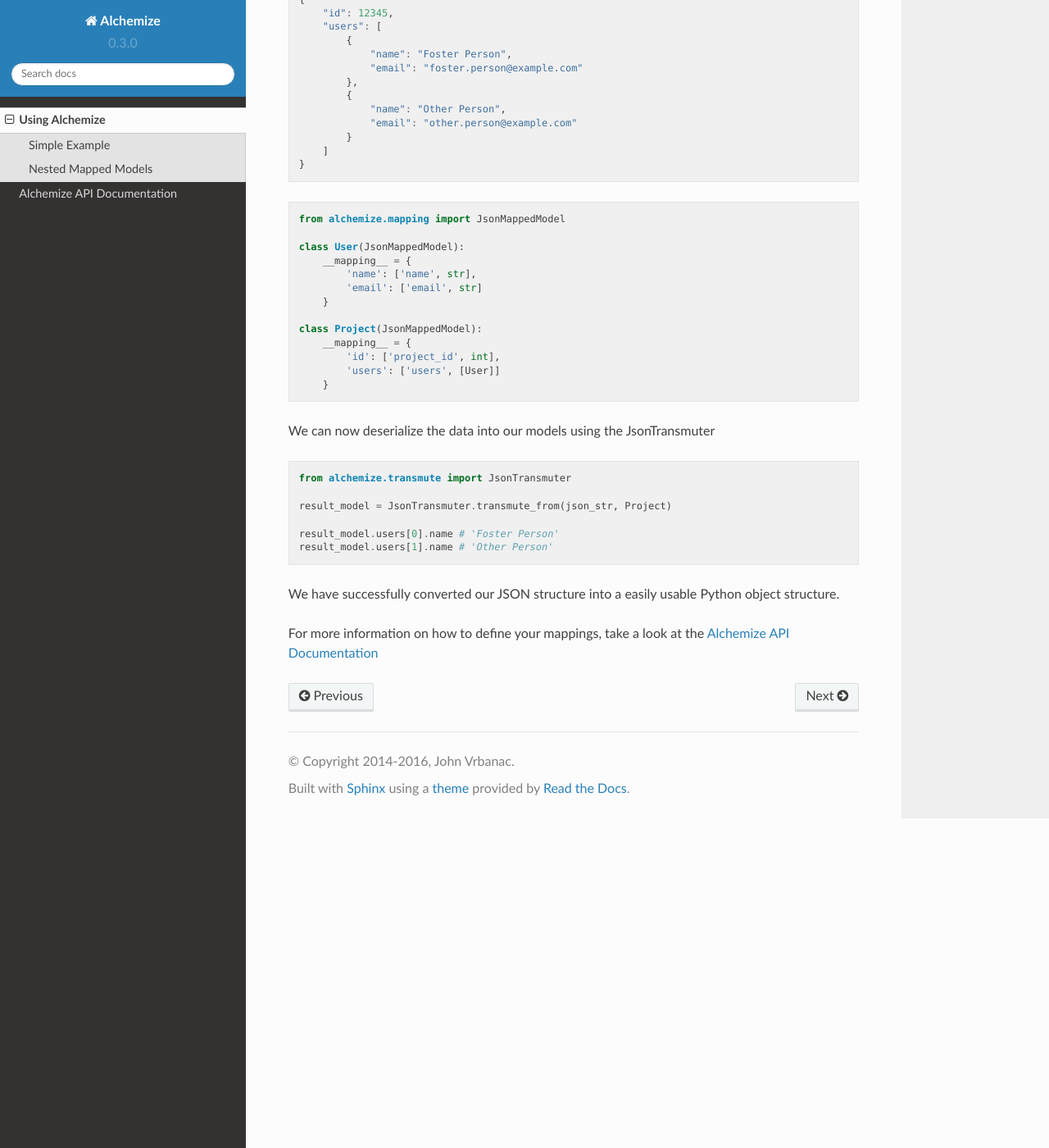
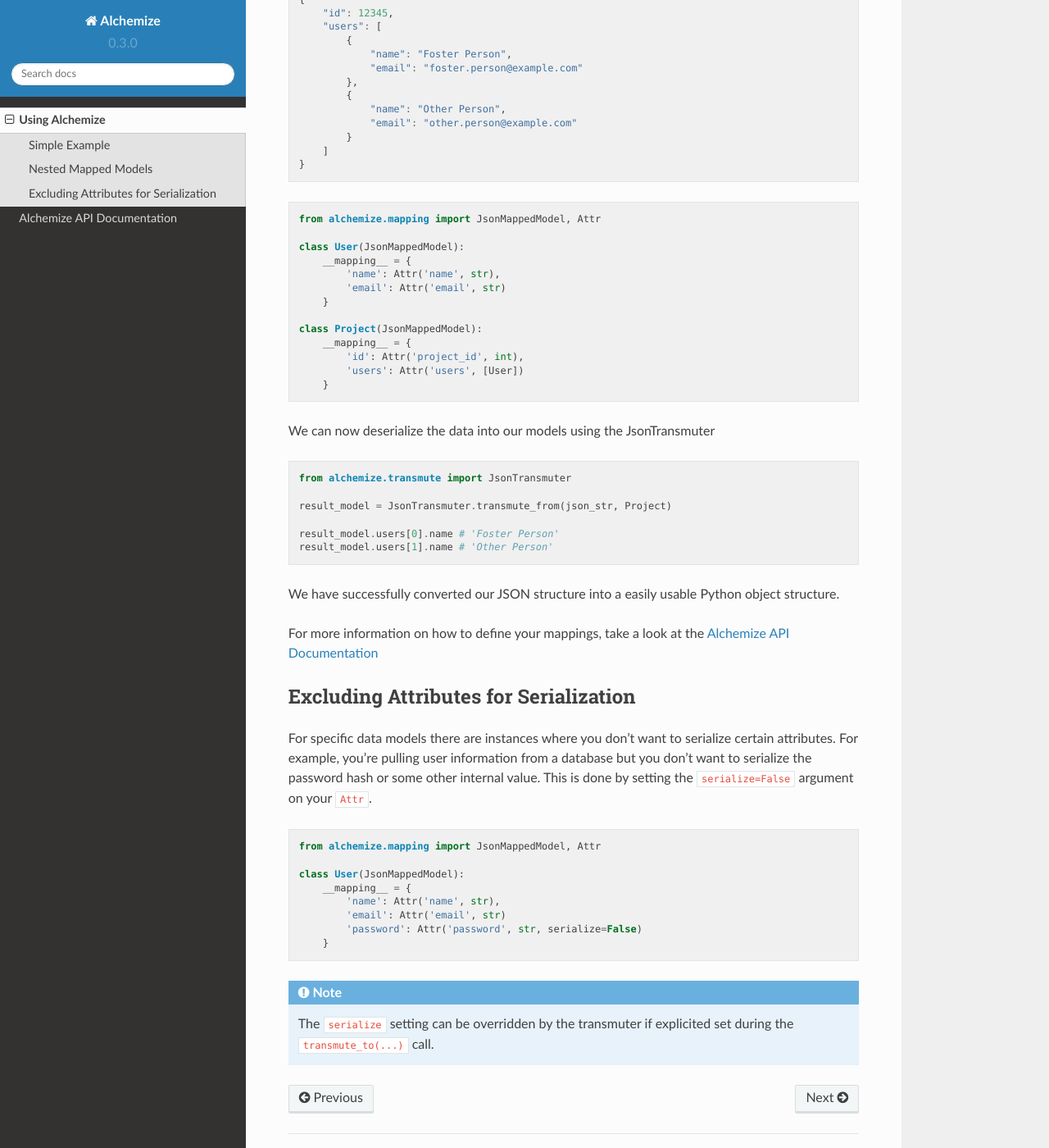
Before and after one commit to jmvrbanac/alchemize, a Sphinx documentation site: the page built from docs/using.rst, in a window 1280 px wide and 1400 px high, scrolled down 1764 px. Shown: the whole window at 82% size. Built offline with Sphinx 7.4.7 and the Read the Docs theme 2.0.0, drawn with Linux system fonts in a browser that asks for light colours; some of the changed text lies outside the part shown.

Commit message:
Changing mapping definition to use an Attr object
The old mapping definitions will work just fine... Not sure where I want
to take this, so I'm not going to deprecate the old way just yet.

Closes #3

```diff
--- a/docs/api.rst
+++ b/docs/api.rst
@@ -14,6 +14,9 @@ Transmuters
 Mapped Models
 ----------------
 
+.. autoclass:: alchemize.mapping.Attr
+    :members:
+
 .. autoclass:: alchemize.mapping.JsonMappedModel
     :members:
 
--- a/docs/using.rst
+++ b/docs/using.rst
@@ -44,14 +44,14 @@ API to retrieve data on a single user.
 
 .. code-block:: python
 
-    from alchemize.mapping import JsonMappedModel
+    from alchemize.mapping import JsonMappedModel, Attr
 
     class ExampleClass(JsonMappedModel):
         __mapping__ = {
-            'id': ['user_id', int],
-            'login': ['login', str],
-            "email": ["email", str],
-            "name": ["name", str]
+            'id': Attr('user_id', int),
+            'login': Attr('login', str),
+            "email": Attr('email', str),
+            "name": Attr('name' , str)
         }
         ...
 
@@ -106,18 +106,18 @@ We want to convert the following JSON into appropriate Python objects.
 
 .. code-block:: python
 
-    from alchemize.mapping import JsonMappedModel
+    from alchemize.mapping import JsonMappedModel, Attr
 
     class User(JsonMappedModel):
         __mapping__ = {
-            'name': ['name', str],
-            'email': ['email', str]
+            'name': Attr('name', str),
+            'email': Attr('email', str)
         }
 
     class Project(JsonMappedModel):
         __mapping__ = {
-            'id': ['project_id', int],
-            'users': ['users', [User]]
+            'id': Attr('project_id', int),
+            'users': Attr('users', [User])
         }
 
 
@@ -137,3 +137,28 @@ Python object structure.
 
 For more information on how to define your mappings, take a look at the
 :doc:`api`
+
+
+Excluding Attributes for Serialization
+--------------------------------------
+
+For specific data models there are instances where you don't want to serialize
+certain attributes. For example, you're pulling user information from a database
+but you don't want to serialize the password hash or some other internal value.
+This is done by setting the ``serialize=False`` argument on your ``Attr``.
+
+.. code-block:: python
+
+    from alchemize.mapping import JsonMappedModel, Attr
+
+    class User(JsonMappedModel):
+        __mapping__ = {
+            'name': Attr('name', str),
+            'email': Attr('email', str)
+            'password': Attr('password', str, serialize=False)
+        }
+
+.. note::
+
+    The ``serialize`` setting can be overridden by the transmuter if
+    explicited set during the ``transmute_to(...)`` call.
```
Also changed, not shown: 3 other files.
